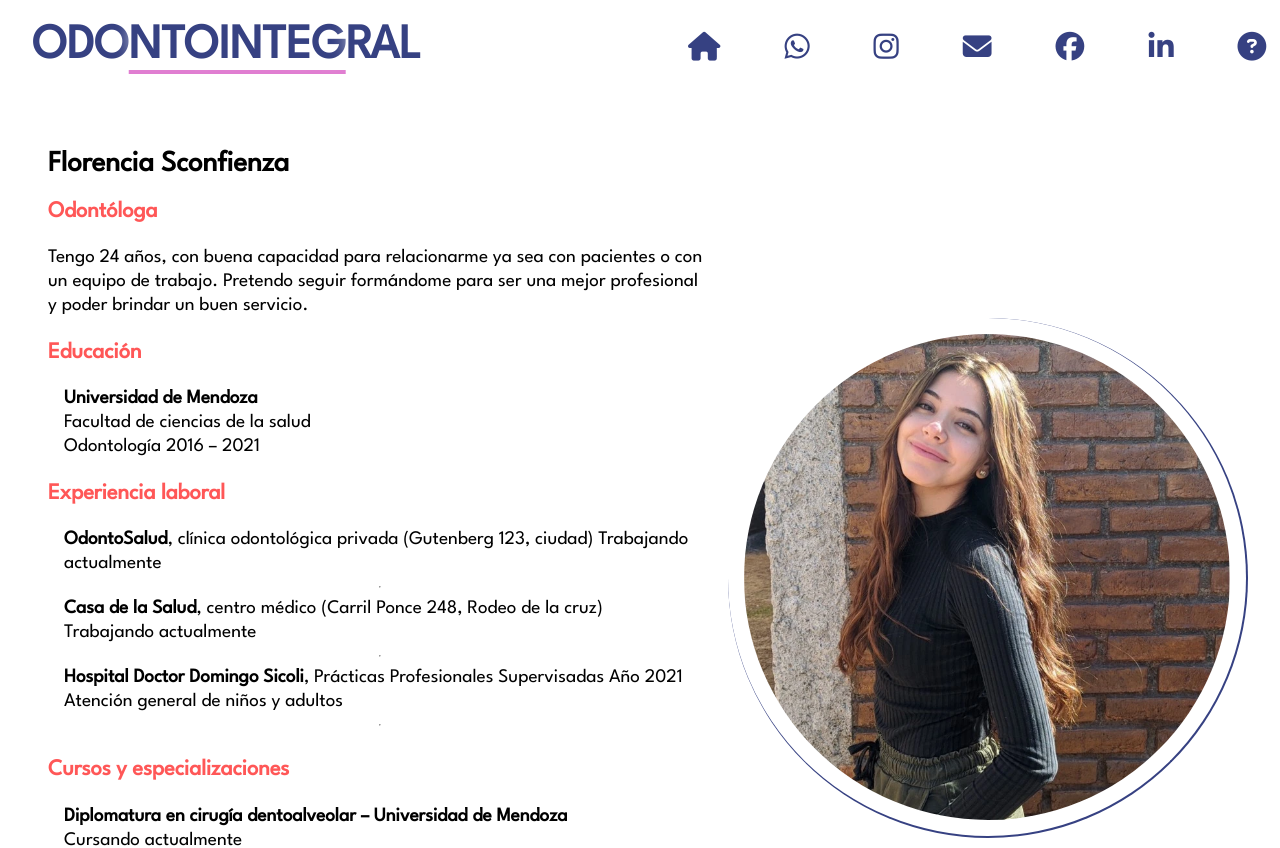
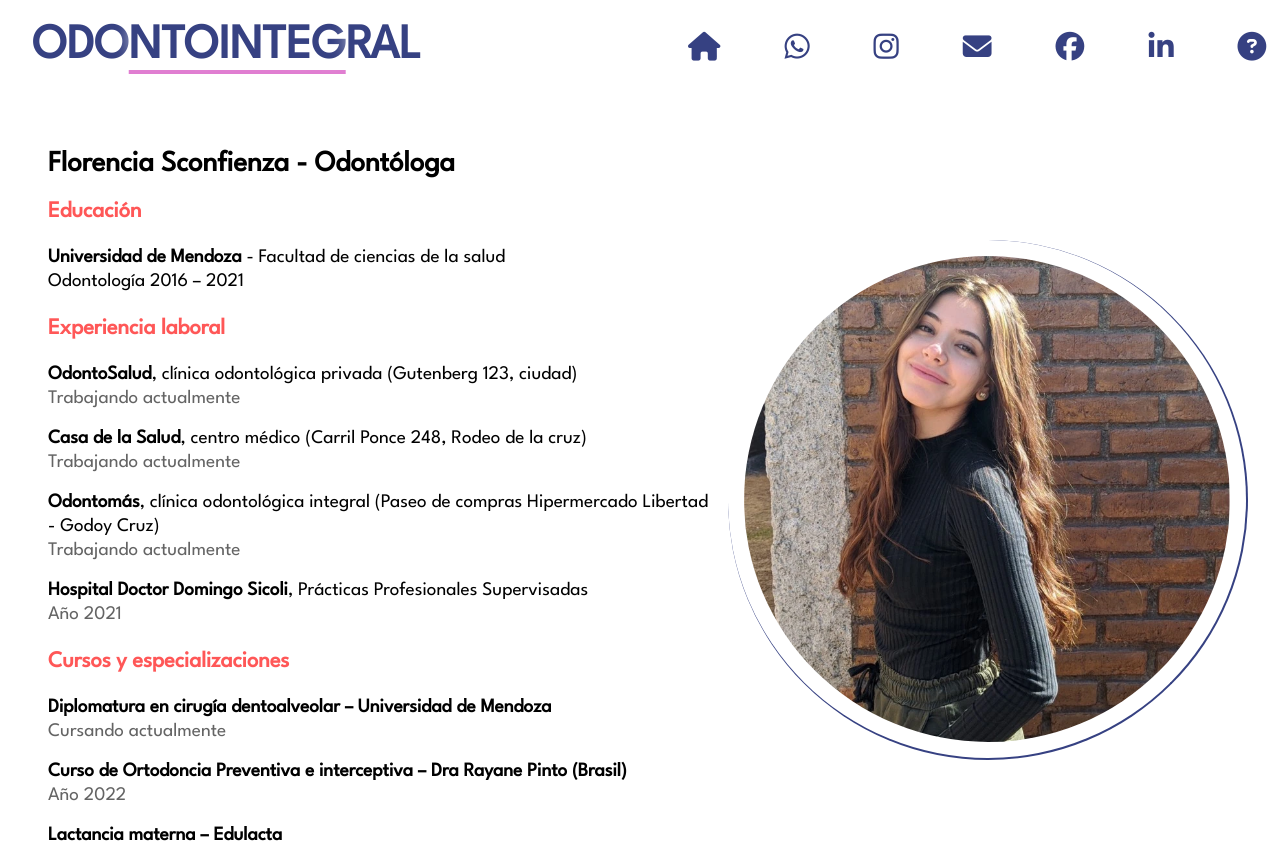
Before and after one commit to julian87nicolas/odontointegral-react, a React (Create React App) app: page /about in a window 1280 px wide. Shown: the top 848 px of the page. Built offline with nearby package versions, Linux system fonts and the light colour scheme; a web font is replaced by a local one.

Commit message:
reformed about page

```diff
--- a/src/components/About.js
+++ b/src/components/About.js
@@ -5,50 +5,49 @@ function About () {
         <>
             <section className="content first about">
                 <article>
-                <h2>Florencia Sconfienza</h2>
-                <h3>Odontóloga</h3>
-                    Tengo 24 años, con buena
-                    capacidad para relacionarme ya sea
-                    con pacientes o con un equipo de
-                    trabajo. Pretendo seguir formándome
-                    para ser una mejor profesional y
-                    poder brindar un buen servicio.
+                <h2>Florencia Sconfienza - Odontóloga</h2>
                     <h3>Educación</h3>
-                    <ul>
-                        <li><b>Universidad de Mendoza</b></li>
-                        <li>Facultad de ciencias de la salud</li>
-                        <li>Odontología
-                            2016 – 2021</li>
-                    </ul>
 
+                        <b>Universidad de Mendoza</b> - Facultad de ciencias de la salud
+                        <br />
+                        Odontología
+                            2016 – 2021
                     <h3>Experiencia laboral</h3>
-                    <ul>
+                    <ul className="about-list">
                         <li>
                             <b>OdontoSalud</b>, clínica odontológica privada (Gutenberg 123, ciudad)
-                            Trabajando actualmente
-                        </li> <hr />
+                            <div className="job-state">Trabajando actualmente</div>
+                        </li>
                         <li>
                             <b>Casa de la Salud</b>, centro médico (Carril Ponce 248, Rodeo de la cruz)
-                            Trabajando actualmente
-                        </li> <hr />
-                        <li><b>Hospital Doctor Domingo Sicoli</b>, Prácticas Profesionales Supervisadas
-                            Año 2021
-                            Atención general de niños y adultos
-                        </li> <hr />
+                            <div className="job-state">Trabajando actualmente</div>
+                        </li>
+                        <li>
+                            <b>Odontomás</b>
+                            , clínica odontológica integral (Paseo de compras Hipermercado Libertad - Godoy Cruz)
+                            <div className="job-state">Trabajando actualmente</div>
+                        </li>
+                        <li><b>Hospital Doctor Domingo Sicoli</b>
+                        , Prácticas Profesionales Supervisadas
+                            <div className="job-state">Año 2021</div>
+                        </li>
                     </ul>
 
                     <h3>Cursos y especializaciones</h3>
-                    <ul>
+                    <ul className="about-list">
                         <li>
-                            <b>Diplomatura en cirugía dentoalveolar – Universidad de Mendoza</b> <br /> Cursando actualmente
-                        </li> <hr />
+                            <b>Diplomatura en cirugía dentoalveolar – Universidad de Mendoza</b>
+                            <div className="job-state">Cursando actualmente</div>
+                        </li>
                         <li>
                             <b>Curso de Ortodoncia Preventiva e interceptiva – Dra Rayane Pinto
-                            (Brasil)</b> <br /> Año 2022
-                        </li> <hr />
+                            (Brasil)</b>
+                            <div className="job-state">Año 2022</div>
+                        </li>
                         <li>
-                            <b>Lactancia materna – Edulacta</b> <br /> Año 2021
-                        </li> <hr />
+                            <b>Lactancia materna – Edulacta</b>
+                            <div className="job-state">Año 2021</div>
+                        </li>
                     </ul>
                 </article>
                 <img src="images/profile.webp" alt="foto de perfil" width="400px" />
--- a/src/components/styles/about.css
+++ b/src/components/styles/about.css
@@ -28,6 +28,15 @@
 .about ul{
     list-style: none;
     padding: 0;
+    margin: 0;
+}
+
+.about-list{
+    gap: 1rem;
+}
+
+.job-state {
+    color: rgb(100, 100, 100);
 }
 
 .resume-download{
```
